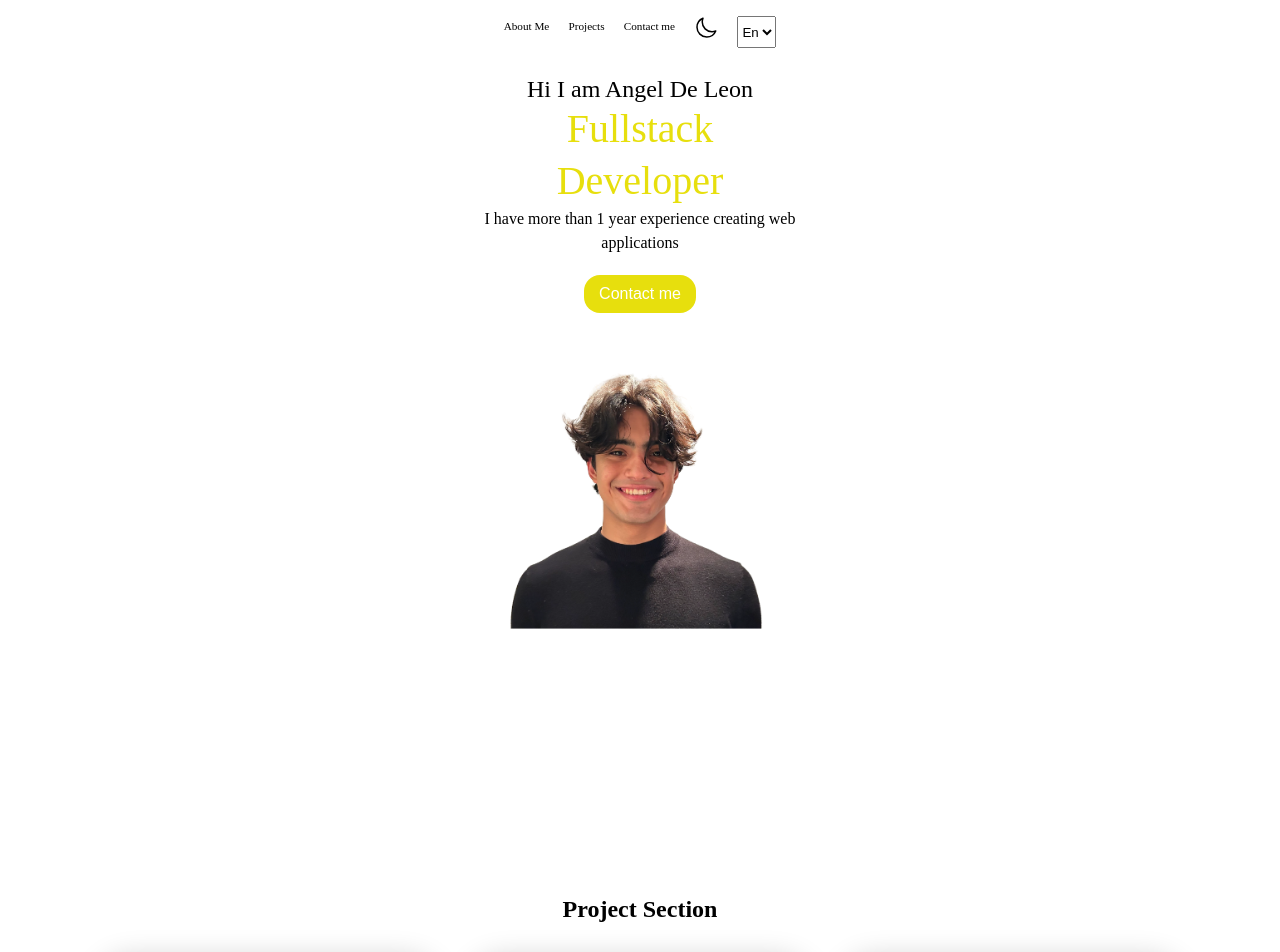
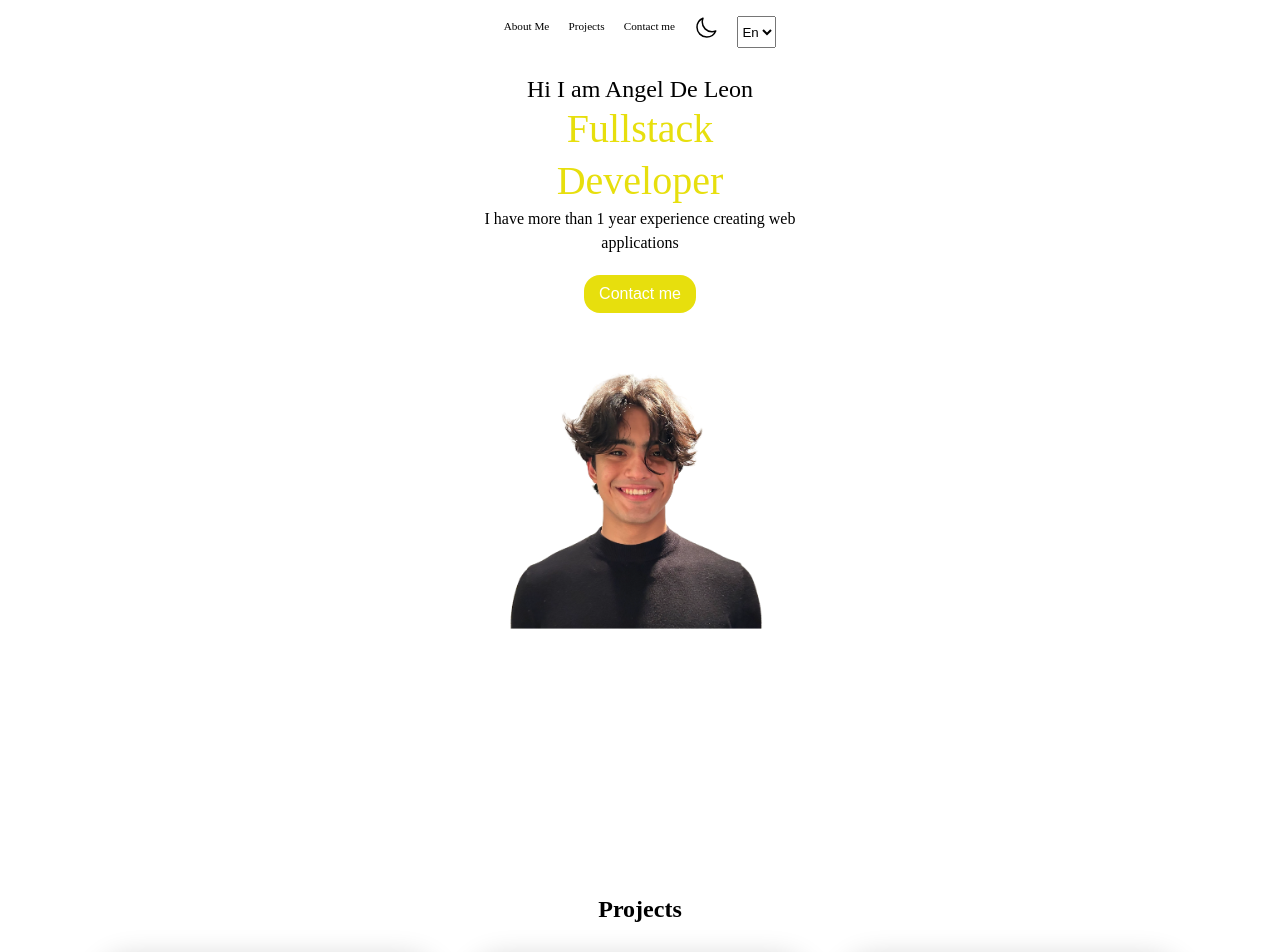
Before and after one commit to angelddeleon/Portafolio, a React (Vite) app: page / in a window 1280 px wide. Shown: the top 952 px of the page. Built offline with nearby package versions, Linux system fonts and the light colour scheme; a web font is replaced by a local one.

Commit message:
done css

```diff
--- a/src/App.jsx
+++ b/src/App.jsx
@@ -2,14 +2,18 @@ import './App.css'
 import { Header } from './Components/Header/Header'
 import { ProjectSection } from './Components/Projects/Project'
 import { Contact } from './Components/Contact/Conctact'
+import { LanguageProvider } from './hooks/LanguageContext'
 
 function App() {
 
   return (
     <>
-      <Header></Header>
-      <ProjectSection></ProjectSection>
-      <Contact></Contact>
+      <LanguageProvider>
+        <Header></Header>
+        <ProjectSection></ProjectSection>
+        <Contact></Contact>
+      </LanguageProvider>
+
 
     </>
   )
--- a/src/Components/Contact/Conctact.jsx
+++ b/src/Components/Contact/Conctact.jsx
@@ -2,6 +2,7 @@
 
 import './Contact.css'
 import { EmailComponent } from './EmailComponent/EmailComponent'
+import { useLanguage } from '../../hooks/LanguageContext'
 
 import { FontAwesomeIcon } from '@fortawesome/react-fontawesome'
 
@@ -10,6 +11,13 @@ import { faLinkedin } from '@fortawesome/free-brands-svg-icons'
 import { faXTwitter } from '@fortawesome/free-brands-svg-icons'
 
 export function Contact() {
+
+    const { language, toggleLanguage } = useLanguage();
+
+    const indexLanguage = language === 'en' ? 0 : 1
+
+    let textLanguage = [ {socialMessage: 'You can find me in' } , { socialMessage: 'Tambien me puedes encontrar en' }]
+
     return(
         <>
             <footer className="section-contact">
@@ -18,18 +26,18 @@ export function Contact() {
                     <EmailComponent />
 
                     <div className='social-networks'>
-                        <h3>You can find me in</h3>
+                        <h3>{textLanguage[indexLanguage].socialMessage}</h3>
 
-                        <div className='links'>
+                        <div className='links' title='Github'>
                         <a href="#">
                             <FontAwesomeIcon className='icon' icon={faGithub}></FontAwesomeIcon>
                         </a>
 
-                        <a href="#">
-                            <FontAwesomeIcon className='icon' icon={faLinkedin}></FontAwesomeIcon>
+                        <a href="#" title='Linkedin'>
+                            <FontAwesomeIcon className='icon'  icon={faLinkedin}></FontAwesomeIcon>
                         </a>
 
-                        <a href="#">
+                        <a href="#" title='X' >
                             <FontAwesomeIcon className='icon' icon={faXTwitter}></FontAwesomeIcon>
                         </a>
 
--- a/src/Components/Contact/EmailComponent/EmailComponent.jsx
+++ b/src/Components/Contact/EmailComponent/EmailComponent.jsx
@@ -2,6 +2,8 @@ import { useRef } from 'react';
 import emailjs from '@emailjs/browser';
 
 import './EmailComponent.css'
+
+import { useLanguage } from '../../../hooks/LanguageContext';
 
 export const EmailComponent = () => {
   const form = useRef();
@@ -23,15 +25,22 @@ export const EmailComponent = () => {
       );
   };
 
+  const { language, toggleLanguage } = useLanguage();
+
+  const indexLanguage = language === 'en' ? 0 : 1
+
+  let textLanguage = [ {message : 'Send me a email if you want me to be part of your team', form: ['Name', 'Email', 'Message'], socialMessage: 'You can find me in' } , {message : 'Enviame un email si deseas que forme parte de tu equipo', form: ['Nombre', 'Email', 'Mensaje'], socialMessage: 'Tambien me puedes encontrar en' }]
+
+
   return (
     <div>
-        <h3 className='form-text'>Send me a email if you want me to be part of your team</h3>
+        <h3 className='form-text'>{textLanguage[indexLanguage].message}</h3>
         <form ref={form} onSubmit={sendEmail}>
-            <label>Name</label>
+            <label>{textLanguage[indexLanguage].form[0]}</label>
             <input type="text" name="user_name" />
-            <label>Email</label>
+            <label>{textLanguage[indexLanguage].form[1]}</label>
             <input type="email" name="user_email" />
-            <label>Message</label>
+            <label>{textLanguage[indexLanguage].form[2]}</label>
             <textarea name="message" />
             <input className='send-input' type="submit" value="Send" />
         </form>
--- a/src/Components/Header/Header.jsx
+++ b/src/Components/Header/Header.jsx
@@ -3,20 +3,28 @@ import { ThemeButton } from './themeButton/ThemeButton';
 import './Header.css';
 import profilePic from '../../assets/profilePic.webp';
 
+import { useLanguage } from '../../hooks/LanguageContext';
+
+
 export function Header() {
 
+    const { language, toggleLanguage } = useLanguage();
+
+    const indexLanguage = language === 'en' ? 0 : 1
+
+    let textLanguage = [ {nav : ['About Me', 'Projects', 'Contact me'] ,saludo: 'Hi I am Angel De Leon' , description: 'I have more than 1 year experience creating web applications', button: 'Contact me'} , {nav : ['Sobre mi', 'Proyectos', 'Contactame'] ,saludo : 'Hola Soy Angel De Leon', description: 'Tengo mas de 1 ano de experiencia creando aplicaciones web', button:'Contactame' }]
 
     return (
         <section id='aboutme' className='main-section'>
             <header>
                 <nav>
                     <ul>
-                        <li><a href="#aboutme">About Me</a></li>
-                        <li><a href="#project">Projects</a></li>
-                        <li><a href="#">Contact me</a></li>
+                        <li><a href="#aboutme">{textLanguage[indexLanguage].nav[0]}</a></li>
+                        <li><a href="#project">{textLanguage[indexLanguage].nav[1]}</a></li>
+                        <li><a href="#">{textLanguage[indexLanguage].nav[2]}</a></li>
                         <li><ThemeButton /></li>
                         <li>
-                            <select name="" id="">
+                            <select name="" id="" onChange={toggleLanguage} value={language} >
                                 <option value="">En</option>
                                 <option value="">Es</option>
                             </select>
@@ -29,10 +37,10 @@ export function Header() {
 
             <main>
                 <div className='main-text'>
-                    <h2>Hi I am Angel De Leon</h2>
+                    <h2>{textLanguage[indexLanguage].saludo}</h2>
                     <h1>Fullstack Developer</h1>
-                    <h3>I have more than 1 year experience creating web applications</h3>
-                    <button className='contact-button'>Contact me</button>
+                    <h3>{textLanguage[indexLanguage].description}</h3>
+                    <button className='contact-button'>{textLanguage[indexLanguage].button}</button>
                 </div>
 
                 <img  src={profilePic} alt="Profile" />
--- a/src/Components/Projects/Project.jsx
+++ b/src/Components/Projects/Project.jsx
@@ -1,10 +1,18 @@
 import './Project.css'
 import ProjectImage from '../../assets/projectImage.png'
+import { useLanguage } from '../../hooks/LanguageContext';
 
 export function ProjectSection() {
+    const { language, toggleLanguage } = useLanguage();
+
+    const indexLanguage = language === 'en' ? 0 : 1
+
+    let textLanguage = [ {h1 : 'Projects' } , {h1 : 'Proyectos' }]
+
+
     return(
         <section  className="project-section">
-            <h2 id='project'>Project Section</h2>
+            <h2 id='project'>{textLanguage[indexLanguage].h1}</h2>
 
             <div className='project-section-cards'>
 
@@ -48,9 +56,6 @@ export function ProjectSection() {
                     </div>
                  </div>
 
-
-
-
             </div>
 
         </section>
--- /dev/null
+++ b/src/hooks/LanguageContext.jsx
@@ -0,0 +1,24 @@
+import { createContext, useState, useContext } from 'react';
+
+// Crear el contexto
+const LanguageContext = createContext();
+
+// Proveedor del contexto
+export const LanguageProvider = ({ children }) => {
+    const [language, setLanguage] = useState('en'); // 'en' para inglés, 'es' para español
+
+    const toggleLanguage = () => {
+        setLanguage((prevLang) => (prevLang === 'en' ? 'es' : 'en'));
+    };
+
+    return (
+        <LanguageContext.Provider value={{ language, toggleLanguage }}>
+            {children}
+        </LanguageContext.Provider>
+    );
+};
+
+// Hook para usar el contexto
+export const useLanguage = () => {
+    return useContext(LanguageContext);
+};
```
